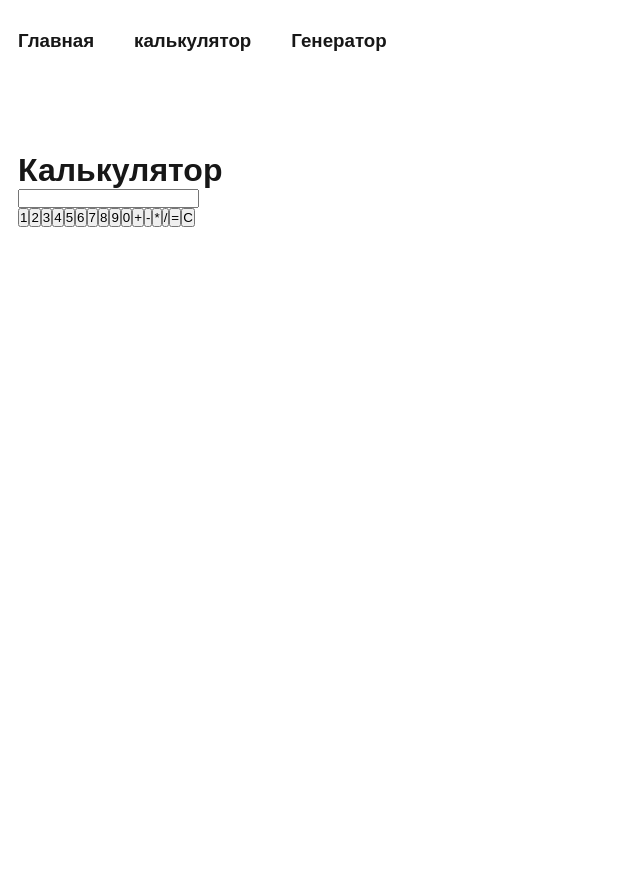
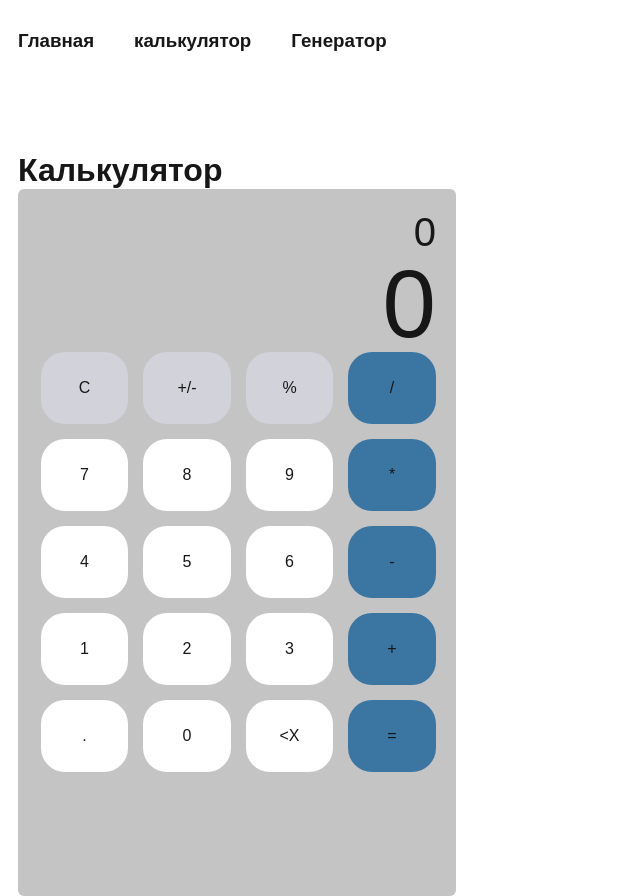
Before and after one commit to JeetLi/AuthGeneretePassCalculator, a Next.js app: page /calculator in a window 1280 px wide. Shown: the whole page, without its empty margins (0-640 px from the left). Before the commit the page ends 800 px from the top, so only its background shows below. Built offline with nearby package versions, Linux system fonts and the light colour scheme.

Commit message:
feat: calculator logic

```diff
--- a/app/calculator/calculator.module.scss
+++ b/app/calculator/calculator.module.scss
@@ -0,0 +1,49 @@
+.inputValue {
+  width: 398px;
+  height: 47px;
+  gap: 0px;
+  opacity: 0.4px;
+  font-size: 40px;
+  font-weight: 300;
+  line-height: 46.92px;
+  text-align: right;
+}
+.outputValue {
+  width: 398px;
+  height: 96px;
+  gap: 0px;
+  opacity: 0px;
+  font-size: 96px;
+  font-weight: 300;
+  line-height: 96px;
+  text-align: right;
+}
+
+.calculatorWrapper {
+  padding: 20px;
+  width: 438px;
+  height: 707px;
+  border-radius: 6px;
+  opacity: 0px;
+  background-color: #c4c4c4;
+}
+.btn {
+  width: 87.5px;
+  height: 72px;
+  padding: 12px 11.5px 12px 12px;
+  gap: 0px;
+  border-radius: 24px;
+  opacity: 0px;
+  display: flex;
+  background-color: rgb(59, 117, 162);
+  grid-column: auto;
+  justify-content: center;
+  align-items: center;
+}
+.btnWrapper {
+  display: flex;
+  width: 400px;
+  flex-wrap: wrap;
+  justify-content: center;
+  gap: 15px;
+}
--- a/app/calculator/page.tsx
+++ b/app/calculator/page.tsx
@@ -1,43 +1,92 @@
 "use client";
 
 import { useState } from "react";
+import s from "./calculator.module.scss";
 
 const Calculator = () => {
   const [input, setInput] = useState("");
   const [result, setResult] = useState("");
 
+  const formatNumber = (number: string | number) => {
+    if (isNaN(Number(number))) return "Ошибка";
+    return new Intl.NumberFormat("en-US", {
+      minimumFractionDigits: 0,
+      maximumFractionDigits: 10,
+    }).format(Number(number));
+  };
+
   const handleButtonClick = (value: string) => {
     if (value === "=") {
       try {
-        setResult(input);
+        const evaluatedResult = eval(input);
+        setResult(formatNumber(evaluatedResult));
       } catch {
         setResult("Ошибка");
       }
     } else if (value === "C") {
       setInput("");
       setResult("");
+    } else if (value === "+/-") {
+      setInput(input.startsWith("-") ? input.slice(1) : `-${input}`);
+    } else if (value === "%") {
+      setInput((parseFloat(input) / 100).toString());
+    } else if (value === "<X") {
+      setInput(input.slice(0, -1));
     } else {
       setInput(input + value);
     }
   };
 
+  const btnsArr = [
+    { value: "C", color: "#D2D3DA" },
+    { value: "+/-", color: "#D2D3DA" },
+    { value: "%", color: "#D2D3DA" },
+    { value: "/", color: "#3B75A2" },
+    { value: "7", color: "#FFFFFF" },
+    { value: "8", color: "#FFFFFF" },
+    { value: "9", color: "#FFFFFF" },
+    { value: "*", color: "#3B75A2" },
+    { value: "4", color: "#FFFFFF" },
+    { value: "5", color: "#FFFFFF" },
+    { value: "6", color: "#FFFFFF" },
+    { value: "-", color: "#3B75A2" },
+    { value: "1", color: "#FFFFFF" },
+    { value: "2", color: "#FFFFFF" },
+    { value: "3", color: "#FFFFFF" },
+    { value: "+", color: "#3B75A2" },
+    { value: ".", color: "#FFFFFF" },
+    { value: "0", color: "#FFFFFF" },
+    { value: "<X", color: "#FFFFFF" },
+    { value: "=", color: "#3B75A2" },
+  ];
+
+  const renderBtn = (value: string, color: string, span?: number) => (
+    <div
+      key={value}
+      style={{
+        backgroundColor: color,
+        gridColumn: span ? `span ${span}` : "auto",
+      }}
+      className={s.btn}
+      onClick={() => handleButtonClick(value)}
+    >
+      {value}
+    </div>
+  );
+
   return (
     <div>
       <h1>Калькулятор</h1>
-      <input type="text" value={input} readOnly />
-      <div>{result}</div>
-      <div>
-        {[1, 2, 3, 4, 5, 6, 7, 8, 9, 0].map((num) => (
-          <button key={num} onClick={() => handleButtonClick(num.toString())}>
-            {num}
-          </button>
-        ))}
-        <button onClick={() => handleButtonClick("+")}>+</button>
-        <button onClick={() => handleButtonClick("-")}>-</button>
-        <button onClick={() => handleButtonClick("*")}>*</button>
-        <button onClick={() => handleButtonClick("/")}>/</button>
-        <button onClick={() => handleButtonClick("=")}>=</button>
-        <button onClick={() => handleButtonClick("C")}>C</button>
+      <div className={s.calculatorWrapper}>
+        <div className={s.inputValue}>
+          <p>{input || "0"}</p>
+        </div>
+        <div className={s.outputValue}>
+          <p>{result || "0"}</p>
+        </div>
+        <div className={s.btnWrapper}>
+          {btnsArr.map((btn) => renderBtn(btn.value, btn.color))}
+        </div>
       </div>
     </div>
   );
```
